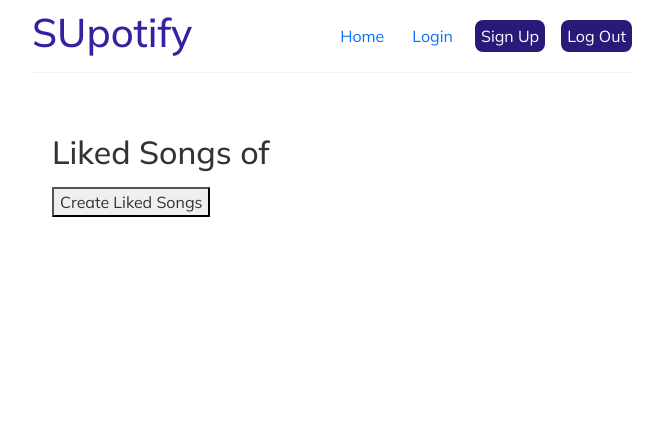
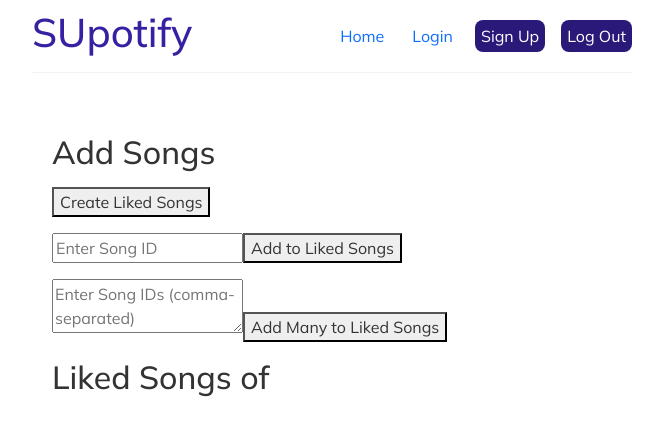
Before and after one commit to bkabadayii/SUpotify, a React (Create React App) app in the folder Frontend/: page /likedsongs in a window 1280 px wide. Shown: the top 436 px of the page, without its empty margins (308-971 px from the left). Built offline with nearby package versions, Linux system fonts and the light colour scheme.

Commit message:
Add song(s) to Liked Songs

```diff
--- a/Frontend/src/LikedSongs.js
+++ b/Frontend/src/LikedSongs.js
@@ -1,10 +1,12 @@
-import React from 'react';
+import React, { useState } from 'react';
 import axios from 'axios';
 
 const LikedSongs = () => {
 
   const token = localStorage.getItem('token');
   const username = localStorage.getItem('username');
+  const [songID, setSongID] = useState('');
+  const [songIDList, setSongIDList] = useState([]);
 
   const createLikedSongs = async (token) => {
 
@@ -36,11 +38,93 @@ const LikedSongs = () => {
 
   };
 
+  const addToUserLikedSongs = async () => {
+    try {
+      const res = await axios.post(
+        'http://localhost:4000/api/likedSongs/addToUserLikedSongs',
+        {
+          songID: songID,
+        },
+        {
+          headers: {
+            Authorization: `Bearer ${token}`,
+          },
+        }
+      );
+
+      // Handle the response as needed
+      console.log(res.data);
+
+      if (res.data.success === true)
+      {
+        alert('Added to Liked Songs!')
+      }
+      else
+      {
+        alert('Song already exists in Liked Songs.')
+      }
+
+    } catch (error) {
+      // Handle errors
+      console.error('Error adding song to user liked songs:', error);
+    }
+  };
+
+  const addManyToUserLikedSongs = async () => {
+    try {
+      const res = await axios.post(
+        'http://localhost:4000/api/likedSongs/addManyToUserLikedSongs',
+        {
+          songIDList: songIDList,
+        },
+        {
+          headers: {
+            Authorization: `Bearer ${token}`,
+          },
+        }
+      );
+
+      // Handle the response as needed
+      console.log(res.data);
+
+      if (res.data.success === true)
+      {
+        alert('Added to Liked Songs!')
+      }
+      else
+      {
+        alert('Songs already exist in Liked Songs.')
+      }
+
+
+    } catch (error) {
+      // Handle errors
+      console.error('Error adding many songs to user liked songs:', error);
+    }
+  };
+
   return (
     <div>
-      <h2>Liked Songs of {username} </h2>
+      <h2>Add Songs </h2>
       <p></p>
       <button onClick = { () => createLikedSongs(token) } >Create Liked Songs</button>
+      <p></p>
+      <input
+        type = 'text'
+        placeholder = 'Enter Song ID'
+        value = { songID }
+        onChange={(e) => setSongID(e.target.value)}
+      />
+      <button onClick={addToUserLikedSongs}>Add to Liked Songs</button>
+      <p></p>
+      <textarea
+        placeholder="Enter Song IDs (comma-separated)"
+        value={songIDList.join(',')}
+        onChange={(e) => setSongIDList(e.target.value.split(','))}
+      />
+      <button onClick={addManyToUserLikedSongs}>Add Many to Liked Songs</button>
+      <p></p>
+      <h2>Liked Songs of {username} </h2>
     </div>
   );
 }
```
